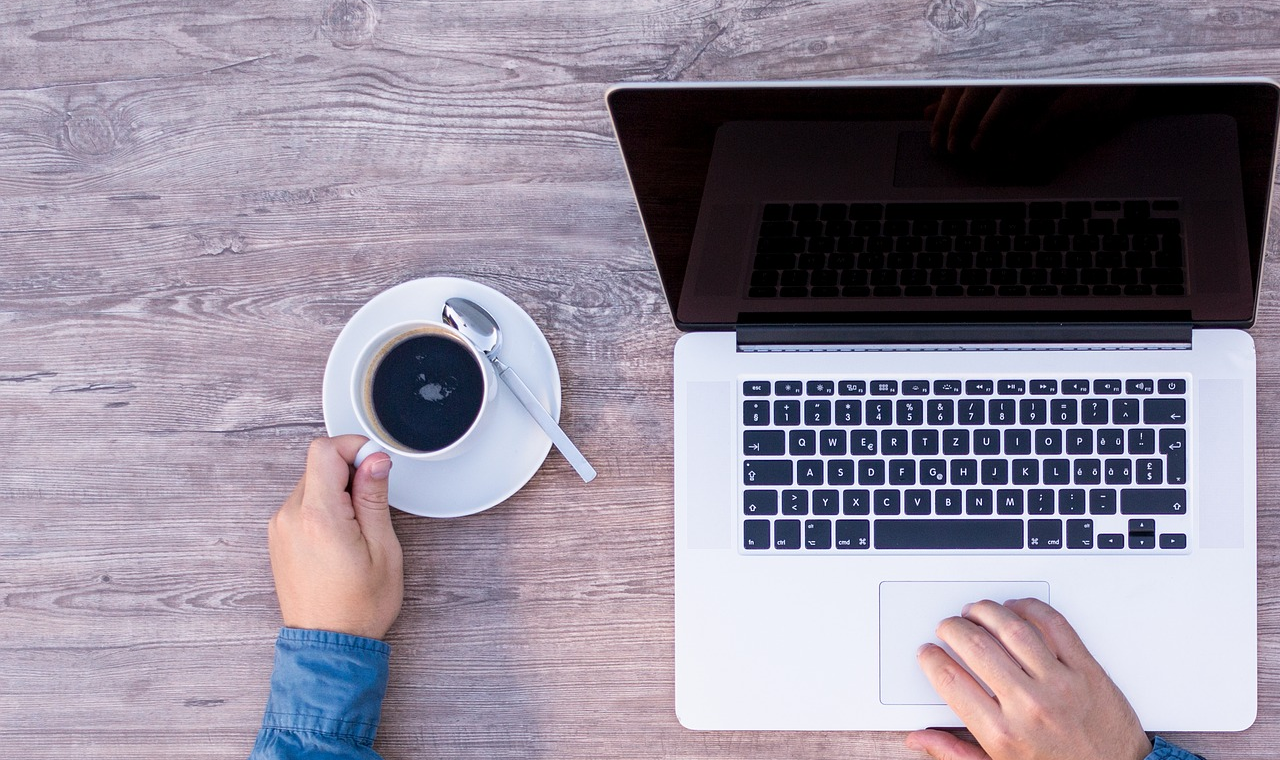
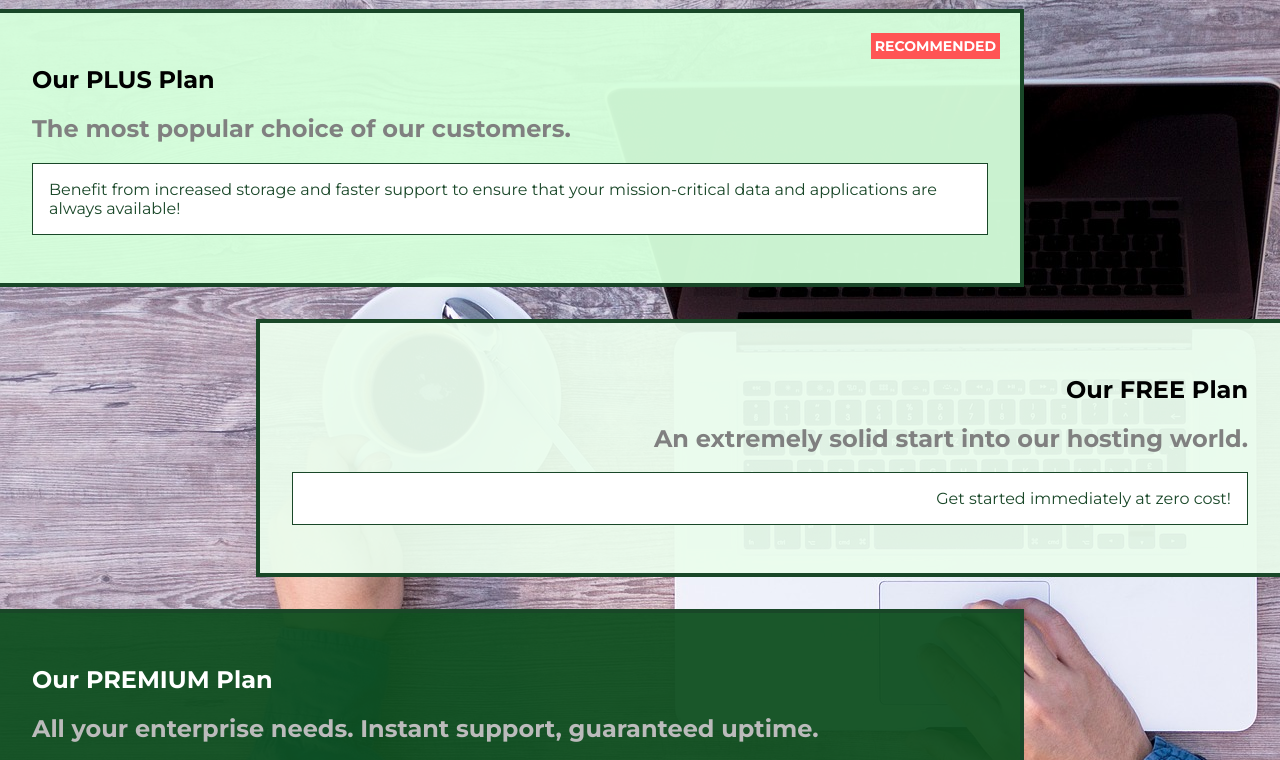
Before and after one commit to R-Rieck/css2020, a plain HTML site: page source/Section6/packages/index.html in a window 1280 px wide. Shown: the part 39-799 px from the top of the page. Drawn offline with Linux system fonts and the light colour scheme.

Commit message:
added sticky, relative and absolute and their meaning. added the badge to the packages plus package

```diff
--- a/source/Section6/packages/index.html
+++ b/source/Section6/packages/index.html
@@ -40,6 +40,7 @@
       <section class="plan-box" id="free">
         <a href="#">
           <h1 class="plan-box__title">Our PLUS Plan</h1>
+          <h2 class="plan-box__badge">RECOMMENDED</h2>
           <h2 class="plan-box__subtitle">
             The most popular choice of our customers.
           </h2>
--- a/source/Section6/packages/style.css
+++ b/source/Section6/packages/style.css
@@ -9,7 +9,7 @@ main {
   top: 0;
   width: 100%;
   height: 100%;
-  z-index: auto;
+  z-index: -1;
 }
 
 .plan-box {
@@ -17,6 +17,7 @@ main {
   border: 4px solid #194728;
   width: 80%;
   border-left: none;
+  position: relative;
 }
 
 .plan-box:hover,
@@ -32,6 +33,17 @@ main {
 }
 .plan-box__title {
   color: black;
+}
+
+.plan-box__badge {
+  position: absolute;
+  top: 0;
+  right: 0;
+  color: white;
+  padding: 4px;
+  margin: 20px;
+  font-size: 14px;
+  background: #ff5454;
 }
 
 .plan-box__subtitle {
--- a/source/Section6/shared.css
+++ b/source/Section6/shared.css
@@ -15,6 +15,7 @@ body {
   display: inline-block;
   left: 0;
   top: 0;
+  z-index: 1;
 }
 
 .main-header > div {
```
Also changed, not shown: source/Section6/position/main.css (+1 -6 lines), README.md.
